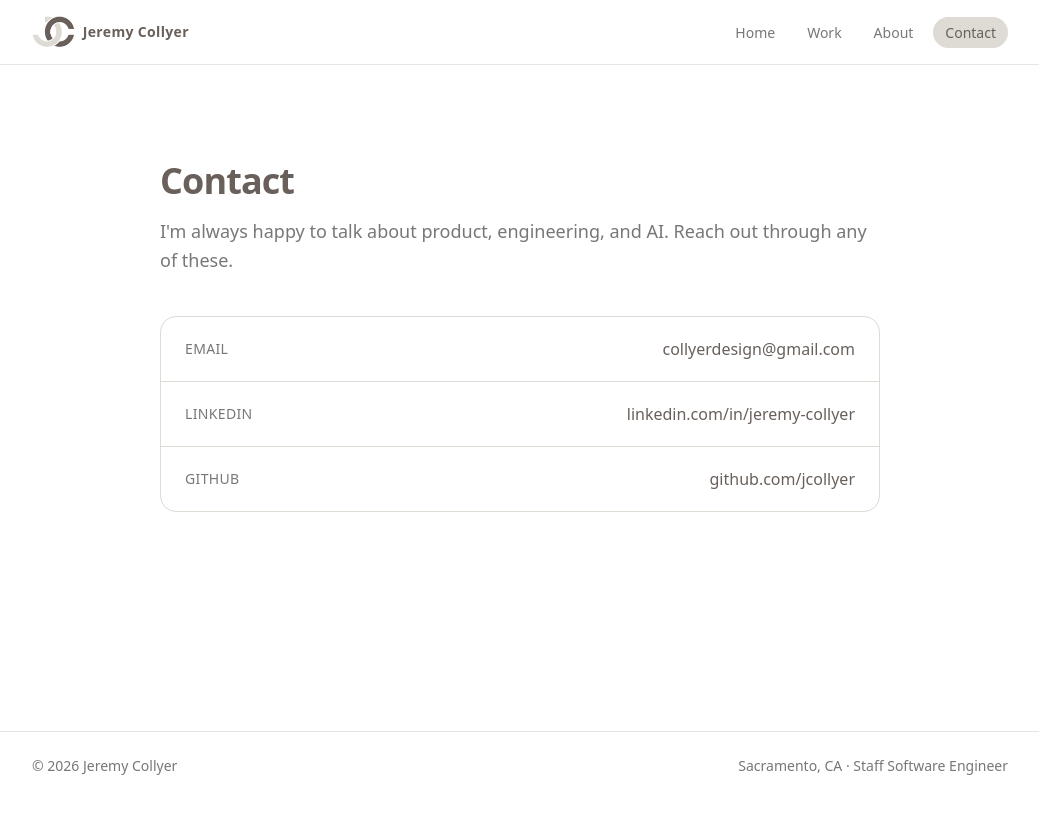
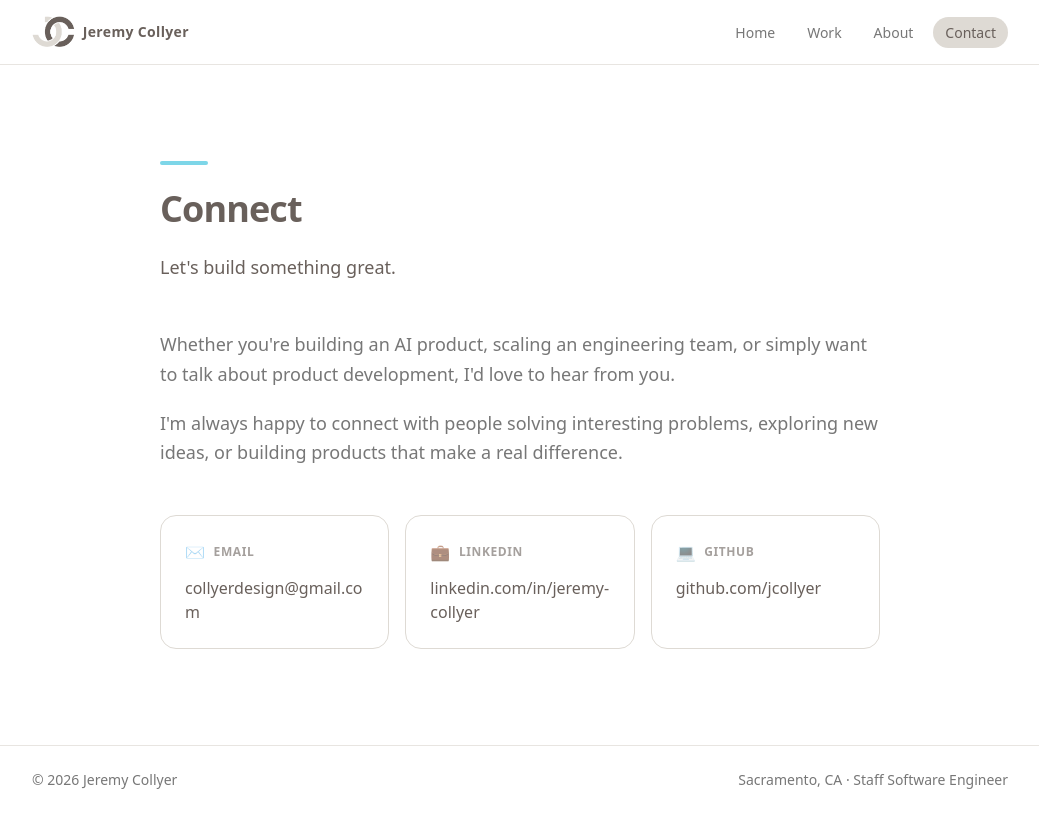
Before and after one commit to jcollyer/jeremycollyer.me, a React (Vite) app: page /contact in a window 1280 px wide. Shown: the whole page, without its empty margins (120-1159 px from the left). Built offline with nearby package versions, Linux system fonts and the light colour scheme.

Commit message:
update connect page

```diff
--- a/src/pages/Contact.tsx
+++ b/src/pages/Contact.tsx
@@ -1,49 +1,73 @@
 const links = [
   {
+    icon: '✉️',
     label: 'Email',
     value: 'collyerdesign@gmail.com',
     href: 'mailto:collyerdesign@gmail.com',
+    external: false,
   },
   {
+    icon: '💼',
     label: 'LinkedIn',
     value: 'linkedin.com/in/jeremy-collyer',
     href: 'https://www.linkedin.com/in/jeremy-collyer/',
+    external: true,
   },
   {
+    icon: '💻',
     label: 'GitHub',
     value: 'github.com/jcollyer',
     href: 'https://github.com/jcollyer',
+    external: true,
   },
 ]
 
 function Contact() {
   return (
     <section className="mx-auto max-w-3xl px-6 py-16 sm:py-24">
-      <h1 className="text-3xl font-semibold tracking-tight text-stone sm:text-4xl">
-        Contact
+      <header className="max-w-2xl">
+        <span className="block h-1 w-12 rounded-full bg-accent" aria-hidden="true" />
+        <h1 className="mt-6 text-3xl font-semibold tracking-tight text-stone sm:text-4xl">
+          Connect
         </h1>
-      <p className="mt-4 text-lg leading-relaxed text-ink">
-        I'm always happy to talk about product, engineering, and AI. Reach out
-        through any of these.
+        <p className="mt-6 text-lg font-medium leading-relaxed text-stone">
+          Let's build something great.
         </p>
+      </header>
 
-      <ul className="mt-10 divide-y divide-sand rounded-2xl border border-sand">
+      <div className="mt-12 space-y-5 text-lg leading-relaxed text-ink">
+        <p>
+          Whether you're building an AI product, scaling an engineering team, or
+          simply want to talk about product development, I'd love to hear from
+          you.
+        </p>
+        <p>
+          I'm always happy to connect with people solving interesting problems,
+          exploring new ideas, or building products that make a real difference.
+        </p>
+      </div>
+
+      <div className="mt-12 grid gap-4 sm:grid-cols-3">
         {links.map((link) => (
-          <li key={link.label}>
           <a
+            key={link.label}
             href={link.href}
-              target={link.label === 'Email' ? undefined : '_blank'}
-              rel={link.label === 'Email' ? undefined : 'noreferrer'}
-              className="flex items-center justify-between gap-4 px-6 py-5 transition-colors hover:bg-sand/30"
+            target={link.external ? '_blank' : undefined}
+            rel={link.external ? 'noreferrer' : undefined}
+            className="group flex flex-col rounded-2xl border border-sand p-6 transition-colors hover:bg-sand/30"
           >
-              <span className="text-sm font-medium uppercase tracking-wide text-ink">
+            <span className="flex items-center gap-2 text-xs font-semibold uppercase tracking-wider text-stone/60">
+              <span aria-hidden="true" className="text-base">
+                {link.icon}
+              </span>
               {link.label}
             </span>
-              <span className="text-right text-stone">{link.value}</span>
+            <span className="mt-3 break-words text-stone transition-colors group-hover:text-accent">
+              {link.value}
+            </span>
           </a>
-          </li>
         ))}
-      </ul>
+      </div>
     </section>
   )
 }
```
Lines whose indentation alone changed are shown as unchanged.
